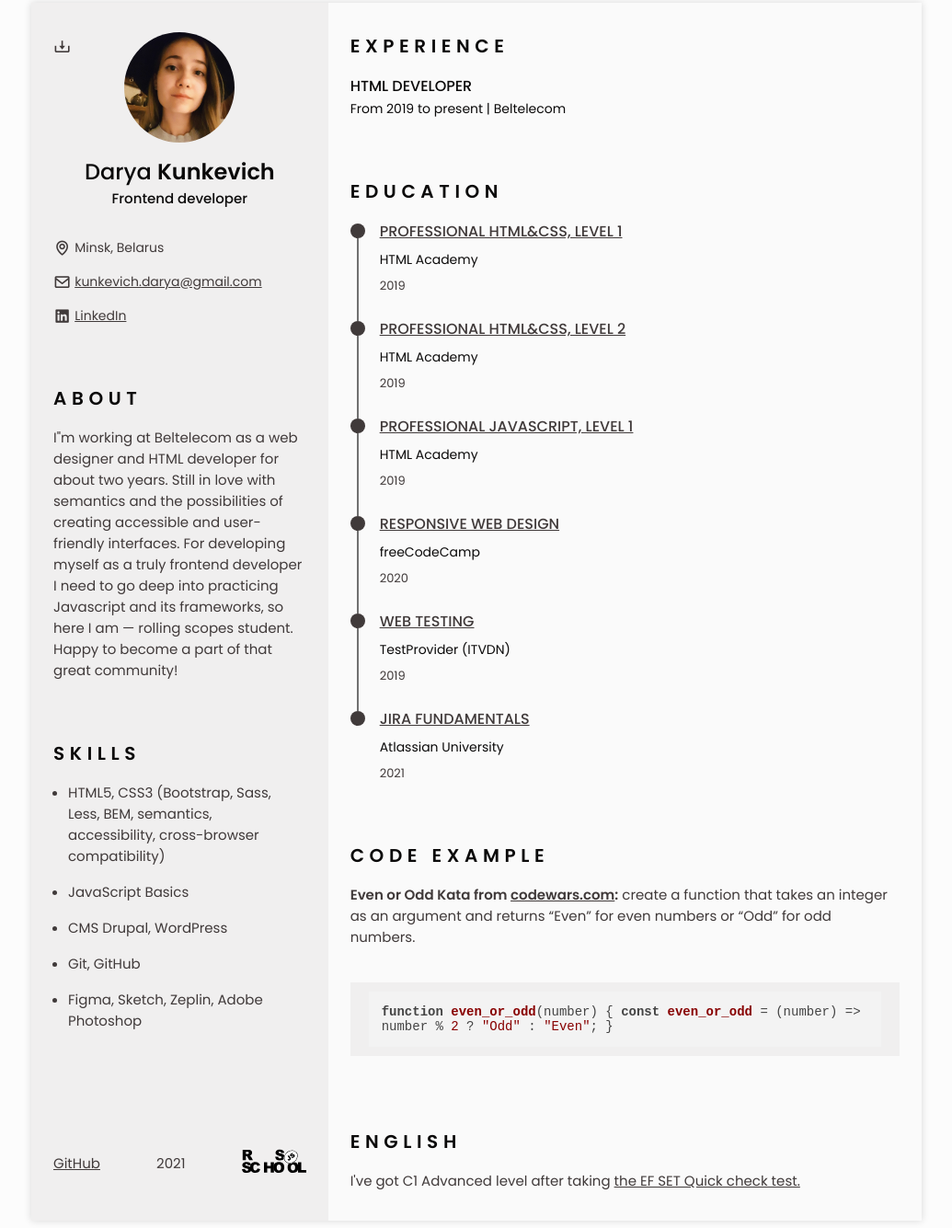
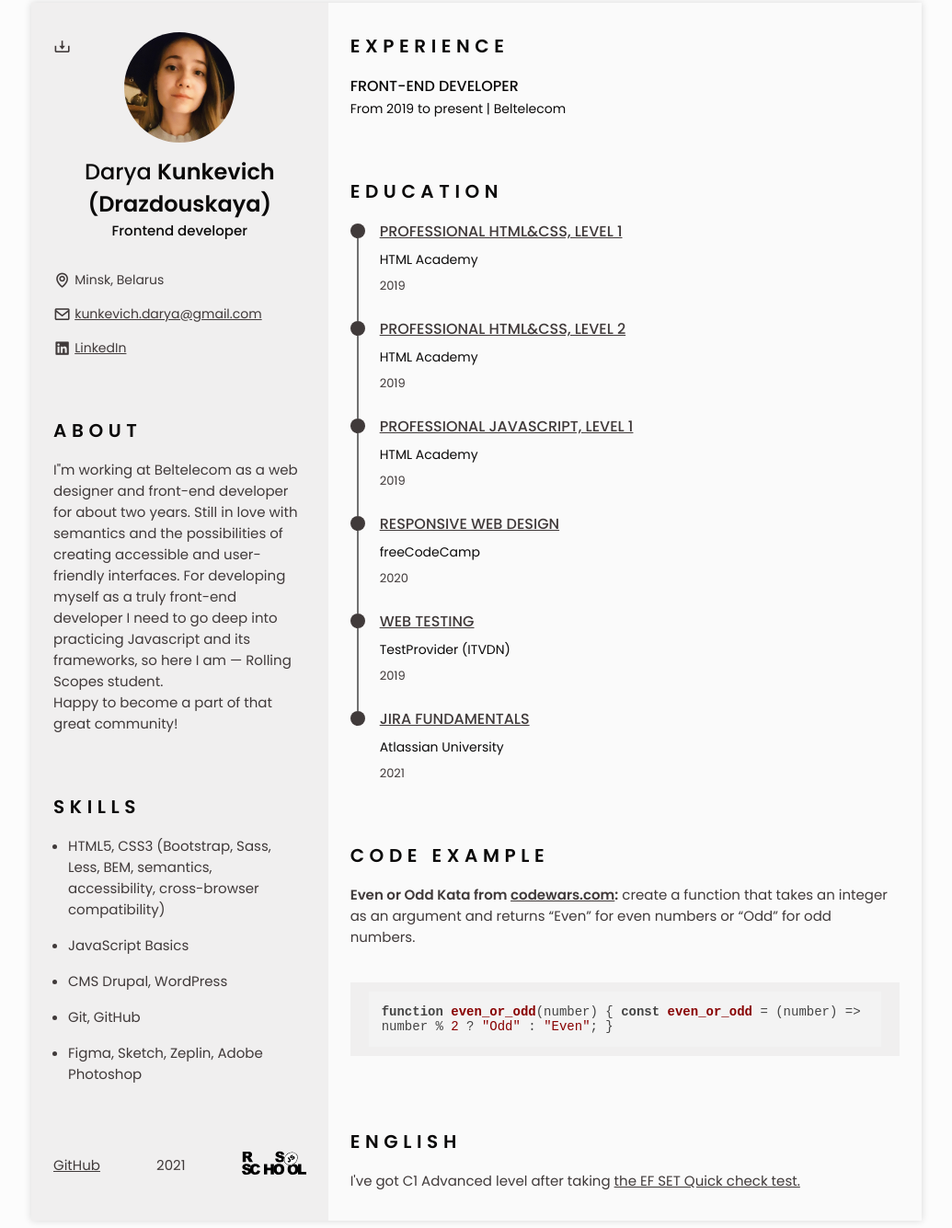
Before and after one commit to darya-kun/rsschool-cv, a plain HTML site: page index.html in a window 1280 px wide. Shown: the part 45-1380 px from the top of the page at 92% size, without its empty margins (122-1157 px from the left). Drawn offline with nearby package versions, Linux system fonts and the light colour scheme.

Commit message:
feat: update info and pdf file

```diff
--- a/assets/css/style.css
+++ b/assets/css/style.css
@@ -497,7 +497,7 @@ img {
 
   .footer-desktop {
     display: block;
-    padding: 6rem 0 0;
+    padding: 2.5rem 0 0;
   }
 
   .footer__content {
--- a/index.html
+++ b/index.html
@@ -14,7 +14,6 @@
         <script>hljs.initHighlightingOnLoad();</script>
     </head>
     <body>
-        <!--========== HEADER ==========-->
         <header class="header" id="header">
             <h1 class="visually-hidden">Darya Kunkevich CV</h1>
             <nav class="nav bd-container">
@@ -79,7 +78,7 @@
                         <div class="home__container section bd-grid">
                             <div class="home__data bg-grid">
                                 <img class="home__img" src="./assets/img/avatar_s_hat.png" width="120" height="120" alt="avatar Darya Kunkevich">
-                                <h2 class="home__title">Darya <b>Kunkevich</b></h2>
+                                <h2 class="home__title">Darya <b>Kunkevich (Drazdouskaya)</b></h2>
                                 <h3 class="home__profession">Frontend developer</h3>
                                 <!-- Button to download cv saved in the pdf folder -->
                                 <div>
@@ -109,7 +108,7 @@
                     <!--========== ABOUT ==========-->
                     <section class="about section" id="about">
                         <h2 class="section-title">About</h2>
-                        <p class="about__description">I"m working at Beltelecom as a web designer and HTML developer for about two years. Still in love with semantics and the possibilities of creating accessible and user-friendly interfaces. For developing myself as a truly frontend developer I need to go deep into practicing Javascript and its frameworks, so here I am — rolling scopes student.</p>
+                        <p class="about__description">I"m working at Beltelecom as a web designer and front-end developer for about two years. Still in love with semantics and the possibilities of creating accessible and user-friendly interfaces. For developing myself as a truly front-end developer I need to go deep into practicing Javascript and its frameworks, so here I am — Rolling Scopes student.</p>
                         <p class="about__description">Happy to become a part of that great community!</p>
                     </section>
                     <!--========== SKILLS  ==========-->
@@ -151,7 +150,7 @@
                         <h2 class="section-title">Experience</h2>
                         <div class="experience__container bd-grid">
                             <div class="experience__data">
-                                <h3 class="experiance__title">HTML developer</h3>
+                                <h3 class="experiance__title">Front-end developer</h3>
                                 <span class="experience__company">
                                     From 2019 to present | Beltelecom
                                 </span>
@@ -284,8 +283,5 @@
         </a>
         <!--========== MAIN JS ==========-->
         <script src="assets/js/main.js"></script>
-        <script>
-        console.log("Самооценка - 140, так как отсутствуют изображения-ссылки на выполненные проекты и видеорезюме автора.")
-        </script>
     </body>
 </html>
```
Also changed, not shown: 1 other file.
